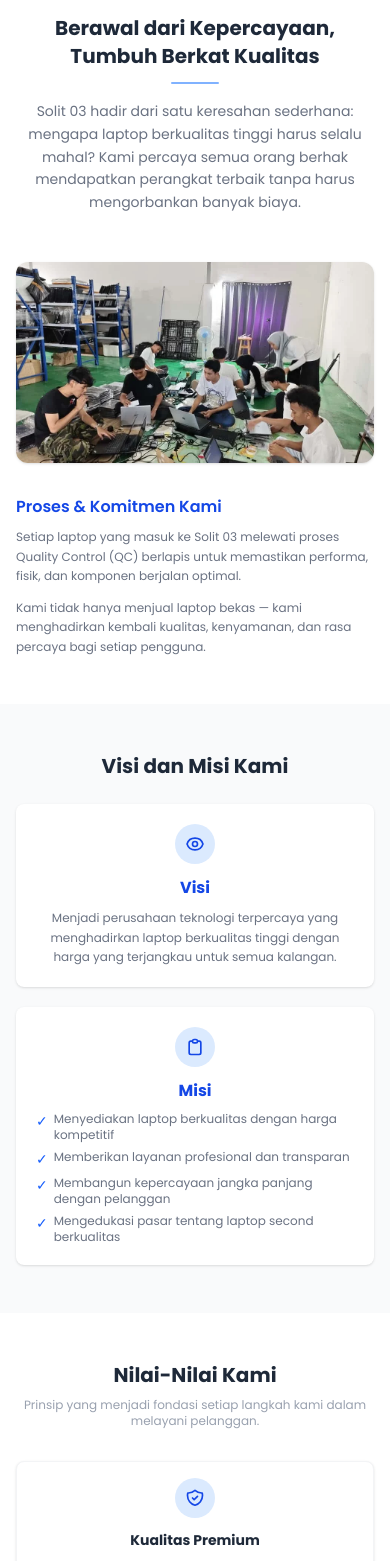
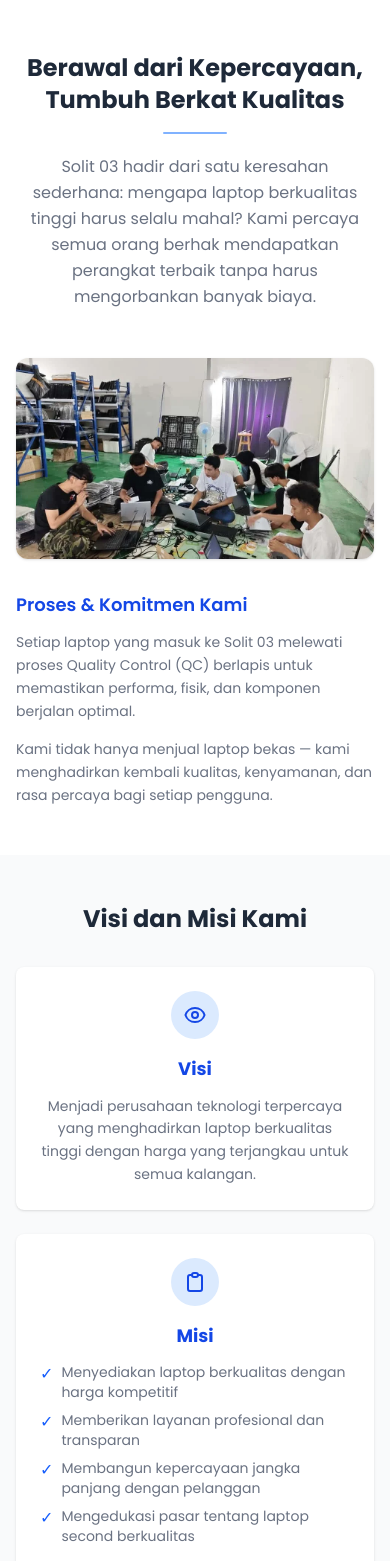
Before and after one commit to SolitComputer/Solit03, a React (Vite) app: page /tentang in a window 390 px wide. Shown: the part 420-1981 px from the top of the page. Built offline with nearby package versions, Linux system fonts and the light colour scheme.

Commit message:
update progress

```diff
--- a/src/components/Hero.jsx
+++ b/src/components/Hero.jsx
@@ -113,7 +113,7 @@
                             </div>
                             <div className="flex items-center gap-1.5">
                                 <Truck className="w-4 h-4" />
-                                <span>Free Antar</span>
+                                <span>Free Antar Sejabodetabek</span>
                             </div>
                             <div className="flex items-center gap-1.5">
                                 <Clock className="w-4 h-4" />
--- a/src/pages/Tentang.jsx
+++ b/src/pages/Tentang.jsx
@@ -6,20 +6,20 @@
   return (
     <main className="pt-8 bg-white">
 
-      {/* HERO - compact */}
+      {/* HERO - lebih besar */}
       <section className="relative py-8 md:py-12">
         <div className="max-w-6xl mx-auto px-4">
-          <div className="relative h-[250px] md:h-[320px] rounded-xl overflow-hidden group cursor-pointer shadow-sm">
+          <div className="relative h-[280px] md:h-[360px] rounded-xl overflow-hidden group cursor-pointer shadow-md">
             <img
               src={teamBg}
               className="w-full h-full object-cover transition duration-500 group-hover:scale-105"
               alt="Hero Tentang Solit 03"
             />
             <div className="absolute inset-0 bg-gradient-to-b from-black/50 to-black/20 opacity-0 group-hover:opacity-100 transition duration-500 flex flex-col items-center justify-center text-white text-center px-4">
-              <h1 className="text-2xl md:text-3xl font-bold tracking-tight translate-y-4 group-hover:translate-y-0 transition duration-500">
+              <h1 className="text-3xl md:text-4xl font-bold tracking-tight translate-y-4 group-hover:translate-y-0 transition duration-500">
                 Tentang Solit 03
               </h1>
-              <p className="mt-2 text-xs md:text-sm text-gray-100 opacity-0 group-hover:opacity-100 transition duration-500 delay-100 max-w-md">
+              <p className="mt-3 text-sm md:text-base text-gray-100 opacity-0 group-hover:opacity-100 transition duration-500 delay-100 max-w-md">
                 Laptop Second Berkualitas Tinggi, Rasa Seperti Baru
               </p>
             </div>
@@ -27,14 +27,14 @@
         </div>
       </section>
 
-      {/* STORY - compact */}
+      {/* STORY - lebih besar */}
       <section className="max-w-6xl mx-auto px-4 py-12 md:py-16">
         <div className="text-center max-w-3xl mx-auto">
-          <h2 className="text-xl md:text-2xl font-bold text-gray-800 mb-3">
+          <h2 className="text-2xl md:text-3xl font-bold text-gray-800 mb-4">
             Berawal dari Kepercayaan, Tumbuh Berkat Kualitas
           </h2>
-          <div className="w-12 h-0.5 bg-blue-500/60 mx-auto mb-4 rounded-full" />
-          <p className="text-gray-500 leading-relaxed text-sm md:text-base">
+          <div className="w-16 h-0.5 bg-blue-500/60 mx-auto mb-5 rounded-full" />
+          <p className="text-gray-500 leading-relaxed text-base md:text-lg">
             Solit 03 hadir dari satu keresahan sederhana: mengapa laptop berkualitas tinggi
             harus selalu mahal? Kami percaya semua orang berhak mendapatkan perangkat terbaik
             tanpa harus mengorbankan banyak biaya.
@@ -48,14 +48,14 @@
             alt="Teknisi Solit 03"
           />
           <div>
-            <h3 className="text-base md:text-lg font-semibold mb-2 text-blue-700">
+            <h3 className="text-lg md:text-xl font-semibold mb-3 text-blue-700">
               Proses & Komitmen Kami
             </h3>
-            <p className="text-gray-500 leading-relaxed text-xs md:text-sm mb-3">
+            <p className="text-gray-500 leading-relaxed text-sm md:text-base mb-4">
               Setiap laptop yang masuk ke Solit 03 melewati proses Quality Control (QC)
               berlapis untuk memastikan performa, fisik, dan komponen berjalan optimal.
             </p>
-            <p className="text-gray-500 leading-relaxed text-xs md:text-sm">
+            <p className="text-gray-500 leading-relaxed text-sm md:text-base">
               Kami tidak hanya menjual laptop bekas — kami menghadirkan kembali kualitas,
               kenyamanan, dan rasa percaya bagi setiap pengguna.
             </p>
@@ -63,51 +63,51 @@
         </div>
       </section>
 
-      {/* VISI MISI - compact */}
+      {/* VISI MISI - lebih besar */}
       <section className="bg-gray-50 py-12 md:py-16 px-4">
         <div className="max-w-6xl mx-auto">
-          <h2 className="text-center text-xl md:text-2xl font-bold text-gray-800 mb-6">
+          <h2 className="text-center text-2xl md:text-3xl font-bold text-gray-800 mb-8">
             Visi dan Misi Kami
           </h2>
-          <div className="grid md:grid-cols-2 gap-5">
+          <div className="grid md:grid-cols-2 gap-6">
             {/* VISI */}
-            <div className="bg-white p-5 rounded-lg shadow-sm hover:shadow-md transition duration-300 text-center">
-              <div className="w-10 h-10 bg-blue-100 rounded-full flex items-center justify-center mx-auto mb-3">
-                <svg className="w-5 h-5 text-blue-700" fill="none" stroke="currentColor" viewBox="0 0 24 24">
+            <div className="bg-white p-6 rounded-lg shadow-sm hover:shadow-md transition duration-300 text-center">
+              <div className="w-12 h-12 bg-blue-100 rounded-full flex items-center justify-center mx-auto mb-4">
+                <svg className="w-6 h-6 text-blue-700" fill="none" stroke="currentColor" viewBox="0 0 24 24">
                   <path strokeLinecap="round" strokeLinejoin="round" strokeWidth="2" d="M15 12a3 3 0 11-6 0 3 3 0 016 0z" />
                   <path strokeLinecap="round" strokeLinejoin="round" strokeWidth="2" d="M2.458 12C3.732 7.943 7.523 5 12 5c4.478 0 8.268 2.943 9.542 7-1.274 4.057-5.064 7-9.542 7-4.477 0-8.268-2.943-9.542-7z" />
                 </svg>
               </div>
-              <h3 className="text-base font-bold mb-2 text-blue-700">Visi</h3>
-              <p className="text-gray-500 leading-relaxed text-xs md:text-sm">
+              <h3 className="text-lg font-bold mb-3 text-blue-700">Visi</h3>
+              <p className="text-gray-500 leading-relaxed text-sm md:text-base">
                 Menjadi perusahaan teknologi terpercaya yang menghadirkan laptop berkualitas tinggi
                 dengan harga yang terjangkau untuk semua kalangan.
               </p>
             </div>
 
             {/* MISI */}
-            <div className="bg-white p-5 rounded-lg shadow-sm hover:shadow-md transition duration-300">
-              <div className="w-10 h-10 bg-blue-100 rounded-full flex items-center justify-center mx-auto mb-3">
-                <svg className="w-5 h-5 text-blue-700" fill="none" stroke="currentColor" viewBox="0 0 24 24">
+            <div className="bg-white p-6 rounded-lg shadow-sm hover:shadow-md transition duration-300">
+              <div className="w-12 h-12 bg-blue-100 rounded-full flex items-center justify-center mx-auto mb-4">
+                <svg className="w-6 h-6 text-blue-700" fill="none" stroke="currentColor" viewBox="0 0 24 24">
                   <path strokeLinecap="round" strokeLinejoin="round" strokeWidth="2" d="M9 5H7a2 2 0 00-2 2v12a2 2 0 002 2h10a2 2 0 002-2V7a2 2 0 00-2-2h-2M9 5a2 2 0 002 2h2a2 2 0 002-2M9 5a2 2 0 012-2h2a2 2 0 012 2" />
                 </svg>
               </div>
-              <h3 className="text-base font-bold mb-2 text-blue-700 text-center">Misi</h3>
-              <ul className="space-y-1.5 text-gray-500 text-xs md:text-sm">
-                <li className="flex items-start gap-1.5">
-                  <span className="text-blue-600 text-sm">✓</span>
+              <h3 className="text-lg font-bold mb-3 text-blue-700 text-center">Misi</h3>
+              <ul className="space-y-2 text-gray-500 text-sm md:text-base">
+                <li className="flex items-start gap-2">
+                  <span className="text-blue-600 text-base">✓</span>
                   Menyediakan laptop berkualitas dengan harga kompetitif
                 </li>
-                <li className="flex items-start gap-1.5">
-                  <span className="text-blue-600 text-sm">✓</span>
+                <li className="flex items-start gap-2">
+                  <span className="text-blue-600 text-base">✓</span>
                   Memberikan layanan profesional dan transparan
                 </li>
-                <li className="flex items-start gap-1.5">
-                  <span className="text-blue-600 text-sm">✓</span>
+                <li className="flex items-start gap-2">
+                  <span className="text-blue-600 text-base">✓</span>
                   Membangun kepercayaan jangka panjang dengan pelanggan
                 </li>
-                <li className="flex items-start gap-1.5">
-                  <span className="text-blue-600 text-sm">✓</span>
+                <li className="flex items-start gap-2">
+                  <span className="text-blue-600 text-base">✓</span>
                   Mengedukasi pasar tentang laptop second berkualitas
                 </li>
               </ul>
@@ -116,66 +116,66 @@
         </div>
       </section>
 
-      {/* VALUES - compact */}
+      {/* VALUES - lebih besar */}
       <section className="max-w-6xl mx-auto px-4 py-12 md:py-16">
-        <h2 className="text-center text-xl md:text-2xl font-bold text-gray-800 mb-2">
+        <h2 className="text-center text-2xl md:text-3xl font-bold text-gray-800 mb-3">
           Nilai-Nilai Kami
         </h2>
-        <p className="text-center text-gray-400 text-xs md:text-sm max-w-2xl mx-auto mb-8">
+        <p className="text-center text-gray-500 text-sm md:text-base max-w-2xl mx-auto mb-10">
           Prinsip yang menjadi fondasi setiap langkah kami dalam melayani pelanggan.
         </p>
 
-        <div className="grid md:grid-cols-3 gap-5">
+        <div className="grid md:grid-cols-3 gap-6">
           {/* Kartu 1 */}
-          <div className="group bg-white border border-gray-100 rounded-lg p-4 shadow-sm hover:shadow-md hover:scale-[1.02] transition-all duration-300 text-center">
-            <div className="w-10 h-10 bg-blue-100 rounded-full flex items-center justify-center mx-auto mb-3 group-hover:bg-blue-200 transition">
-              <svg className="w-5 h-5 text-blue-700" fill="none" stroke="currentColor" viewBox="0 0 24 24">
+          <div className="group bg-white border border-gray-100 rounded-lg p-5 shadow-sm hover:shadow-md hover:scale-[1.02] transition-all duration-300 text-center">
+            <div className="w-12 h-12 bg-blue-100 rounded-full flex items-center justify-center mx-auto mb-4 group-hover:bg-blue-200 transition">
+              <svg className="w-6 h-6 text-blue-700" fill="none" stroke="currentColor" viewBox="0 0 24 24">
                 <path strokeLinecap="round" strokeLinejoin="round" strokeWidth="2" d="M9 12l2 2 4-4m5.618-4.016A11.955 11.955 0 0112 2.944a11.955 11.955 0 01-8.618 3.04A12.02 12.02 0 003 9c0 5.591 3.824 10.29 9 11.622 5.176-1.332 9-6.03 9-11.622 0-1.042-.133-2.052-.382-3.016z" />
               </svg>
             </div>
-            <h3 className="text-sm font-bold text-gray-800 mb-2">Kualitas Premium</h3>
-            <p className="text-gray-500 leading-relaxed text-xs">
+            <h3 className="text-base md:text-lg font-bold text-gray-800 mb-2">Kualitas Premium</h3>
+            <p className="text-gray-500 leading-relaxed text-sm md:text-base">
               Setiap laptop melalui 15+ titik pengecekan. Kami garansi performa dan fisik barang sebelum sampai ke tangan Anda.
             </p>
           </div>
 
           {/* Kartu 2 */}
-          <div className="group bg-white border border-gray-100 rounded-lg p-4 shadow-sm hover:shadow-md hover:scale-[1.02] transition-all duration-300 text-center">
-            <div className="w-10 h-10 bg-blue-100 rounded-full flex items-center justify-center mx-auto mb-3 group-hover:bg-blue-200 transition">
-              <svg className="w-5 h-5 text-blue-700" fill="none" stroke="currentColor" viewBox="0 0 24 24">
+          <div className="group bg-white border border-gray-100 rounded-lg p-5 shadow-sm hover:shadow-md hover:scale-[1.02] transition-all duration-300 text-center">
+            <div className="w-12 h-12 bg-blue-100 rounded-full flex items-center justify-center mx-auto mb-4 group-hover:bg-blue-200 transition">
+              <svg className="w-6 h-6 text-blue-700" fill="none" stroke="currentColor" viewBox="0 0 24 24">
                 <path strokeLinecap="round" strokeLinejoin="round" strokeWidth="2" d="M3 10h18M6 14h12m-6-6v12m-7 0h14a2 2 0 002-2V6a2 2 0 00-2-2H5a2 2 0 00-2 2v14a2 2 0 002 2z" />
               </svg>
             </div>
-            <h3 className="text-sm font-bold text-gray-800 mb-2">Transparansi Penuh</h3>
-            <p className="text-gray-500 leading-relaxed text-xs">
+            <h3 className="text-base md:text-lg font-bold text-gray-800 mb-2">Transparansi Penuh</h3>
+            <p className="text-gray-500 leading-relaxed text-sm md:text-base">
               Kami jelaskan kondisi laptop secara jujur, termasuk minus dan plusnya. Tidak ada manipulasi — kepercayaan adalah segalanya.
             </p>
           </div>
 
           {/* Kartu 3 */}
-          <div className="group bg-white border border-gray-100 rounded-lg p-4 shadow-sm hover:shadow-md hover:scale-[1.02] transition-all duration-300 text-center">
-            <div className="w-10 h-10 bg-blue-100 rounded-full flex items-center justify-center mx-auto mb-3 group-hover:bg-blue-200 transition">
-              <svg className="w-5 h-5 text-blue-700" fill="none" stroke="currentColor" viewBox="0 0 24 24">
+          <div className="group bg-white border border-gray-100 rounded-lg p-5 shadow-sm hover:shadow-md hover:scale-[1.02] transition-all duration-300 text-center">
+            <div className="w-12 h-12 bg-blue-100 rounded-full flex items-center justify-center mx-auto mb-4 group-hover:bg-blue-200 transition">
+              <svg className="w-6 h-6 text-blue-700" fill="none" stroke="currentColor" viewBox="0 0 24 24">
                 <path strokeLinecap="round" strokeLinejoin="round" strokeWidth="2" d="M9.663 17h4.673M12 3v1m6.364 1.636l-.707.707M21 12h-1M4 12H3m3.343-5.657l-.707-.707m2.828 9.9a5 5 0 117.072 0l-.548.547A3.374 3.374 0 0014 18.469V19a2 2 0 11-4 0v-.531c0-.895-.356-1.754-.988-2.386l-.548-.547z" />
               </svg>
             </div>
-            <h3 className="text-sm font-bold text-gray-800 mb-2">Solusi Cerdas & Cepat</h3>
-            <p className="text-gray-500 leading-relaxed text-xs">
+            <h3 className="text-base md:text-lg font-bold text-gray-800 mb-2">Solusi Cerdas & Cepat</h3>
+            <p className="text-gray-500 leading-relaxed text-sm md:text-base">
               Bantu Anda memilih laptop yang pas dengan budget dan kebutuhan. Konsultasi gratis, respons cepat, tanpa drama.
             </p>
           </div>
         </div>
       </section>
 
-      {/* TEAM - compact */}
+      {/* TEAM - lebih besar */}
       <div className="bg-gray-50 py-12 md:py-16">
         <div className="max-w-6xl mx-auto px-4">
-          <div className="text-center mb-8">
-            <h2 className="text-xl md:text-2xl font-bold text-gray-800 mb-2">
+          <div className="text-center mb-10">
+            <h2 className="text-2xl md:text-3xl font-bold text-gray-800 mb-3">
               Tim Kami
             </h2>
-            <div className="w-12 h-0.5 bg-blue-500/60 mx-auto rounded-full mb-3" />
-            <p className="text-gray-400 text-xs md:text-sm max-w-2xl mx-auto">
+            <div className="w-16 h-0.5 bg-blue-500/60 mx-auto rounded-full mb-4" />
+            <p className="text-gray-500 text-sm md:text-base max-w-2xl mx-auto">
               Profesional yang berdedikasi memberikan pelayanan terbaik untuk setiap pelanggan.
             </p>
           </div>
```
Also changed, not shown: src/components/layout/Navbar.jsx (+25 -25 lines), src/pages/Katalog.jsx (+0 -18 lines).
